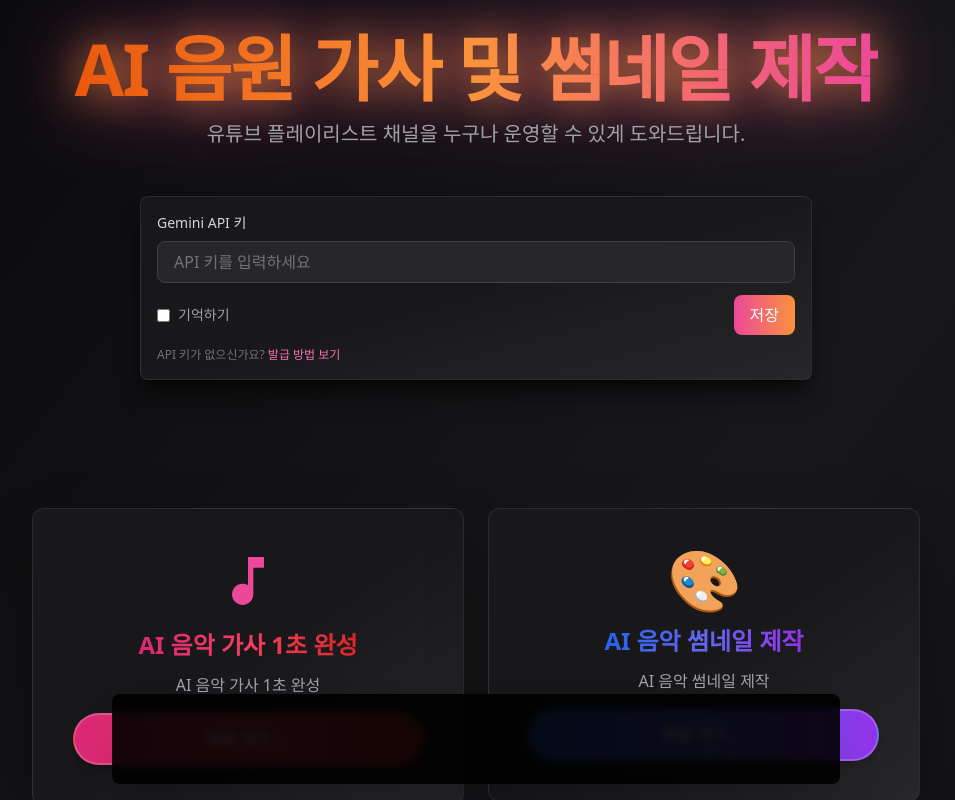
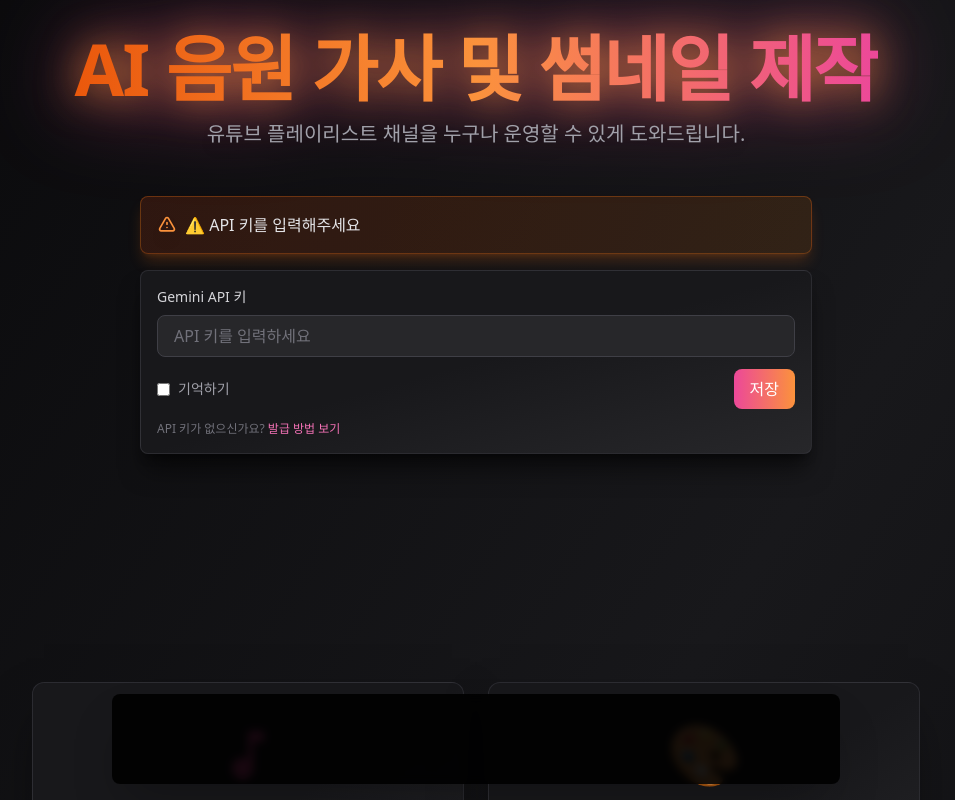
Before and after one commit to angibeom0985-arch/aimusic-l, a React (Vite) app: page / in a window 1280 px wide. Shown: the top 800 px of the page, without its empty margins (164-1119 px from the left). Built offline with nearby package versions, Linux system fonts and the light colour scheme.

Commit message:
feat: API 키 미입력 시 경고 메시지 추가 및 디스플레이 광고 최소 높이 설정

```diff
--- a/components/ApiKeyManager.tsx
+++ b/components/ApiKeyManager.tsx
@@ -41,7 +41,7 @@ const ApiKeyManager: React.FC<ApiKeyManagerProps> = ({ onKeySet }) => {
 
   return (
     <div>
-      {savedKey && (
+      {savedKey ? (
         <div className="bg-gradient-to-r from-green-900/30 via-emerald-900/30 to-teal-900/30 border border-green-500/30 rounded-lg p-4 mb-4 shadow-lg shadow-green-500/20">
           <div className="flex items-center gap-2">
             <svg
@@ -59,6 +59,27 @@ const ApiKeyManager: React.FC<ApiKeyManagerProps> = ({ onKeySet }) => {
             </svg>
             <span className="text-zinc-200 font-medium">
               ✅ API 키가 정상적으로 입력되어 있습니다
+            </span>
+          </div>
+        </div>
+      ) : (
+        <div className="bg-gradient-to-r from-orange-900/30 via-amber-900/30 to-yellow-900/30 border border-orange-500/30 rounded-lg p-4 mb-4 shadow-lg shadow-orange-500/20">
+          <div className="flex items-center gap-2">
+            <svg
+              className="w-5 h-5 text-orange-400 drop-shadow-lg flex-shrink-0"
+              fill="none"
+              viewBox="0 0 24 24"
+              stroke="currentColor"
+            >
+              <path
+                strokeLinecap="round"
+                strokeLinejoin="round"
+                strokeWidth={2}
+                d="M12 9v2m0 4h.01m-6.938 4h13.856c1.54 0 2.502-1.667 1.732-3L13.732 4c-.77-1.333-2.694-1.333-3.464 0L3.34 16c-.77 1.333.192 3 1.732 3z"
+              />
+            </svg>
+            <span className="text-zinc-200 font-medium">
+              ⚠️ API 키를 입력해주세요
             </span>
           </div>
         </div>
--- a/components/DisplayAd.tsx
+++ b/components/DisplayAd.tsx
@@ -16,10 +16,10 @@ const DisplayAd: React.FC = () => {
   }, []);
 
   return (
-    <div className="w-full my-4 flex justify-center">
+    <div className="w-full my-4 flex justify-center min-h-[100px]">
       <ins
         className="adsbygoogle"
-        style={{ display: "block" }}
+        style={{ display: "block", minHeight: "100px" }}
         data-ad-client="ca-pub-2686975437928535"
         data-ad-slot="6106251761"
         data-ad-format="auto"
```
Also changed, not shown: pages/HomePage.tsx (+8 -10 lines). Lines whose indentation alone changed are shown as unchanged.
